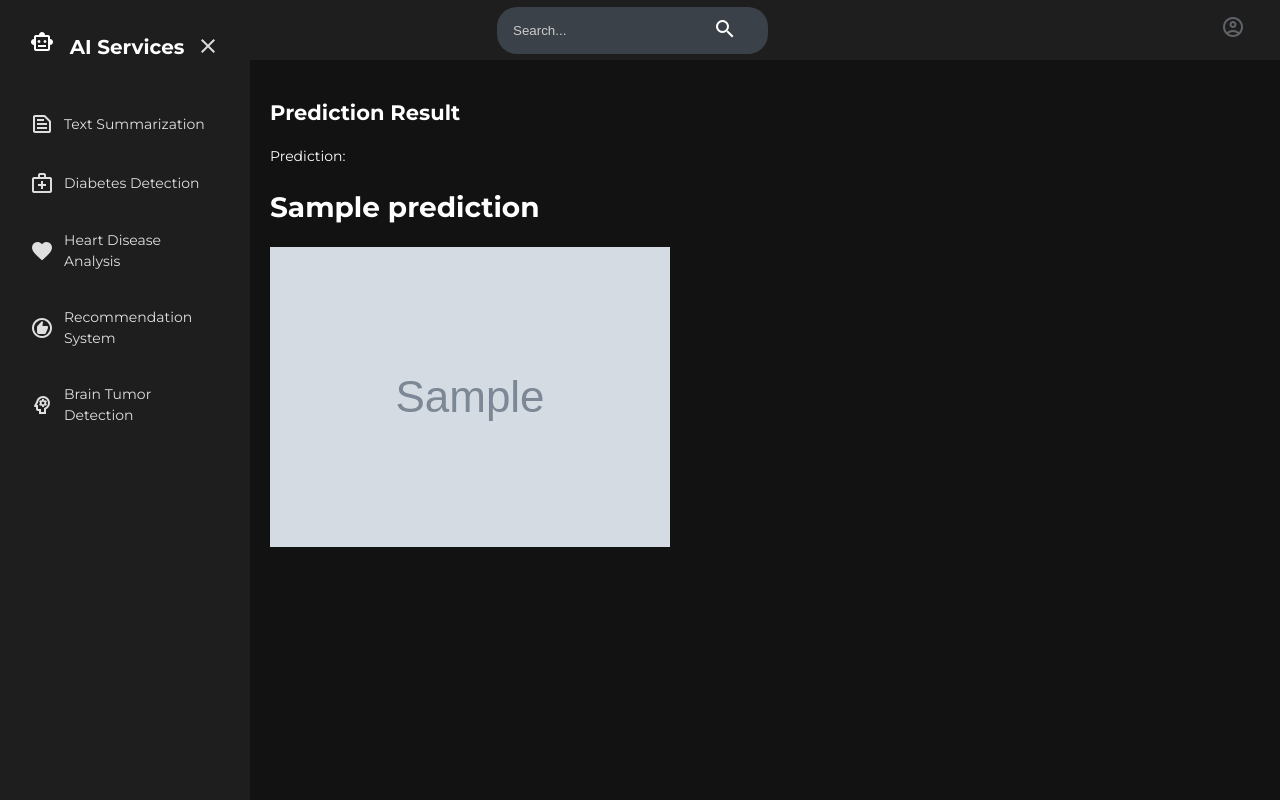
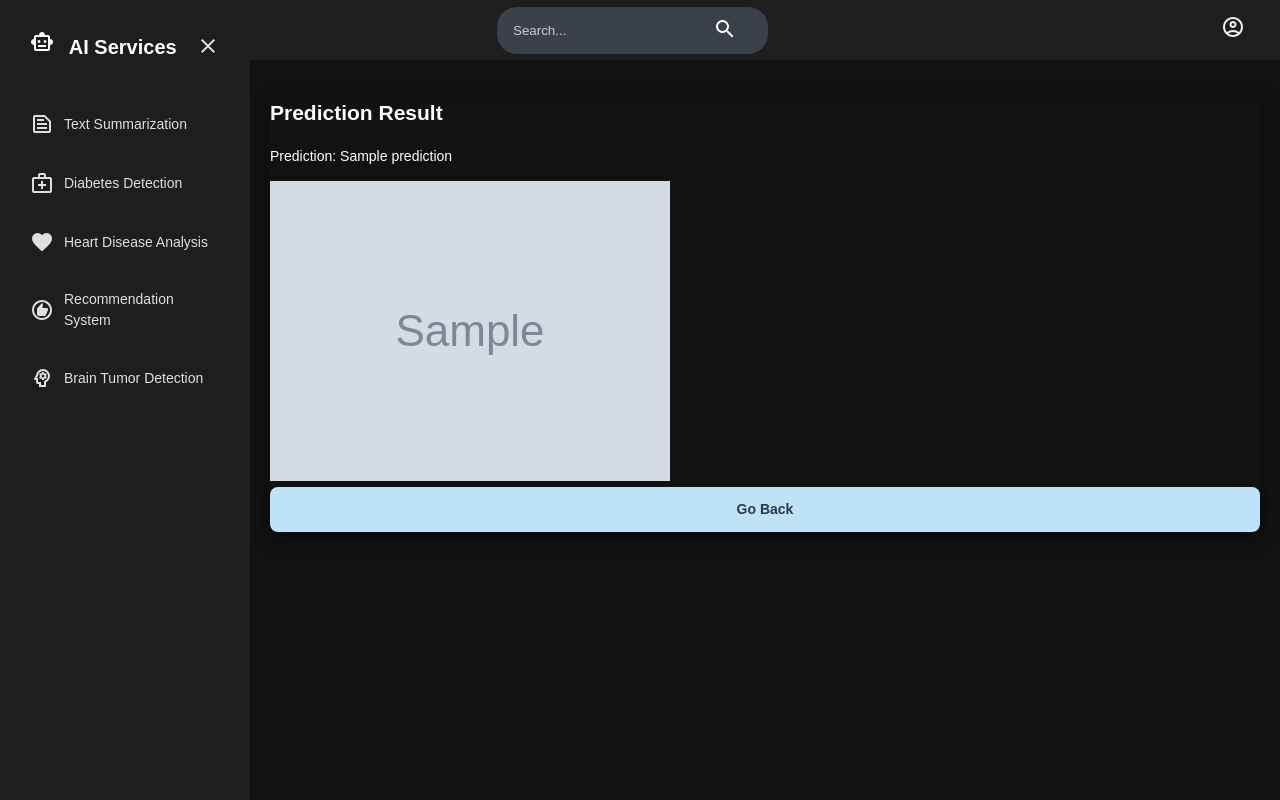
Before and after one commit to IshitaGrover23/PaidAWS2, a Django app: template OJT-team3/predictor/templates/result.html in a window 1280 px wide. Run offline with Django 4.2, Linux system fonts and the light colour scheme; the template is opened without the code that fills it: most values are stand-ins (such as "Sample title", 1, 10 or a date in 2020); grey boxes marked "Sample" are stand-in pictures; data that the repository does not hold is empty.

Commit message:
Update result.html

```diff
--- a/OJT-team3/predictor/templates/result.html
+++ b/OJT-team3/predictor/templates/result.html
@@ -4,21 +4,82 @@
 {% block title %}Brain Tumor Detection{% endblock %}
 
 {% block content %}
-<div class="bg-gray-100 min-h-screen flex flex-col items-center justify-center p-6">
-    <div class="bg-white shadow-lg rounded-lg p-6 w-full max-w-lg">
-        <h2 class="text-3xl font-semibold mb-4 text-gray-800">Prediction Result</h2>
+<div class="bg-gray-900 min-h-screen flex flex-col items-center justify-center p-6">
+    <div class="bg-gray-800 shadow-lg rounded-lg p-6 w-full max-w-lg transition-transform transform hover:scale-105 duration-300">
+        <h2 class="text-3xl font-semibold mb-4 text-gray-100">Prediction Result</h2>
 
-        <div class="bg-gray-200 p-4 rounded-lg mb-4">
-            <p class="text-xl font-medium text-gray-700">Prediction: <h1><span class="font-bold text-blue-600">{{ prediction }}</span></h1> </p>
+        <div class="bg-gray-700 p-4 rounded-lg mb-4">
+            <p class="text-xl font-medium text-gray-200">Prediction: <span class="font-bold text-green-400">{{ prediction }}</span></p>
         </div>
 
         {% if file_url %}
-            <div class="flex justify-center">
-                <img src="{{ file_url }}" alt="Uploaded Image" class="max-w-full h-auto rounded-lg shadow-md">
+            <div class="flex justify-center mb-4">
+                <img src="{{ file_url }}" alt="Uploaded Image" class="max-w-full h-auto rounded-lg shadow-md transition-transform transform hover:scale-110 duration-300">
             </div>
         {% else %}
             <p class="text-red-500 text-center">No image available to display.</p>
         {% endif %}
+
+        <div class="mt-6">
+            <a href="{% url 'braintumor' %}" class="button-style">
+                Go Back
+            </a>
+        </div>
     </div>
 </div>
+
+<style>
+    body {
+        font-family: 'Arial', sans-serif;
+        background-color: #1a1a1a; /* Dark background */
+        color: #f0f0f0; /* Light text color */
+        transition: background-color 0.3s ease-in-out;
+    }
+
+    .bg-gray-800 {
+        box-shadow: 0 4px 20px rgba(0, 0, 0, 0.4); /* Subtle shadow for depth */
+        border-radius: 10px; /* Rounded corners */
+    }
+
+    .bg-gray-700 {
+        transition: background-color 0.3s ease-in-out;
+        border-radius: 8px; /* Rounded corners */
+    }
+
+    .bg-gray-700:hover {
+        background-color: #3f3f3f; /* Slightly lighter on hover */
+    }
+
+    .button-style {
+        display: inline-block;
+        width: 100%;
+        background-color: #bee3f8; /* Button color */
+        color: #2d3748; /* Text color */
+        padding: 12px 20px; /* Padding */
+        border-radius: 8px; /* Rounded corners */
+        text-align: center;
+        text-decoration: none;
+        font-weight: bold;
+        transition: background-color 0.3s ease, transform 0.3s ease; /* Smooth transitions */
+        box-shadow: 0 4px 10px rgba(0, 0, 0, 0.2); /* Shadow for depth */
+    }
+
+    .button-style:hover {
+        background-color: #45c9ab; /* Hover color */
+        transform: translateY(-2px); /* Slight lift effect on hover */
+    }
+
+    .button-style:active {
+        transform: translateY(0); /* Reset lift on click */
+    }
+
+    img {
+        transition: transform 0.3s ease; /* Smooth image scaling */
+    }
+
+    img:hover {
+        transform: scale(1.05); /* Slight zoom on hover */
+    }
+</style>
+
 {% endblock %}
```
